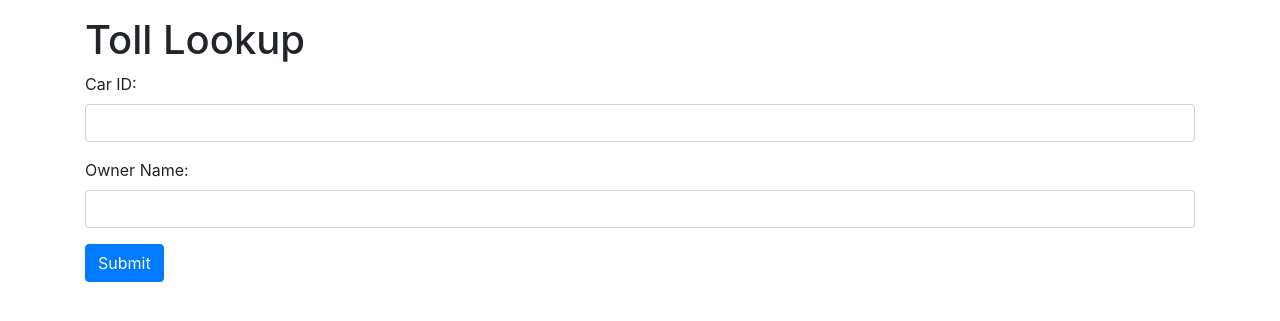
After one commit to MostafaMoradi7/Cherry_Test_Example, a Django app: page /tolls-of-car in a window 1280 px wide. The commit adds this page. Shown: the top 321 px of the page. Run offline with Django 4.2, Linux system fonts and the light colour scheme; parts of the project's set-up code (start-up, migrations or seed data) failed here and were passed over; some libraries are stand-ins or nearby versions.

Commit message:
tolls finding completed

```diff
--- a/cherry_test_example/cherry_app/funcs.py
+++ b/cherry_test_example/cherry_app/funcs.py
@@ -141,3 +141,7 @@ def get_heavy_cars(information):
         if car.id in result_set:
             result.append(car)
     return result
+
+
+def owners_cars_toll():
+    pass
--- /dev/null
+++ b/cherry_test_example/cherry_app/templates/toll-lookup.html
@@ -0,0 +1,42 @@
+<!DOCTYPE html>
+<html lang="en">
+<head>
+  <meta charset="UTF-8">
+  <title>Toll Lookup</title>
+  <!-- Bootstrap CSS -->
+  <link rel="stylesheet" href="https://stackpath.bootstrapcdn.com/bootstrap/4.3.1/css/bootstrap.min.css">
+
+  <!-- Custom CSS -->
+  <style>
+    .form-group {
+      margin-bottom: 1rem;
+    }
+  </style>
+</head>
+<body>
+  <div class="container mt-3">
+    <h1>Toll Lookup</h1>
+    <form id="car-lookup-form" method="POST" action="find_tolls">
+      {% csrf_token %}
+      <div class="form-group">
+        <label for="car-id">Car ID:</label>
+        <input type="text" class="form-control" id="car-id" name="car_id">
+      </div>
+      <div class="form-group">
+        <label for="owner-name">Owner Name:</label>
+        <input type="text" class="form-control" id="owner-name" name="owner_name">
+      </div>
+      <button type="submit" class="btn btn-primary">Submit</button>
+    </form>
+  </div>
+
+  <!-- jQuery -->
+  <script src="https://code.jquery.com/jquery-3.3.1.slim.min.js"></script>
+
+  <!-- Popper.js -->
+  <script src="https://cdnjs.cloudflare.com/ajax/libs/popper.js/1.14.7/umd/popper.min.js"></script>
+
+  <!-- Bootstrap JS -->
+  <script src="https://stackpath.bootstrapcdn.com/bootstrap/4.3.1/js/bootstrap.min.js"></script>
+</body>
+</html>
--- a/cherry_test_example/cherry_app/views.py
+++ b/cherry_test_example/cherry_app/views.py
@@ -1,4 +1,6 @@
-from django.http import HttpResponse
+import json
+
+from django.http import HttpResponse, JsonResponse
 from django.shortcuts import render
 from . import funcs
 from . import models
@@ -72,3 +74,36 @@ def call_test(request):
     for n in nodes:
         print(n.get_location_dict())
     return render(request, 'cars.html', {"message": test})
+
+
+def find_tolls_of_cars(request):
+    return render(request, 'toll-lookup.html')
+
+
+def find_tolls(request):
+    if request.method == 'POST':
+        car_id = int(request.POST.get('car_id', None))
+        owner_name = str(request.POST.get('owner_name', None))
+
+        if car_id:
+            for owner in information['owners']:
+                for car in owner.cars:
+                    if car.id == car_id:
+                        found = owner
+                        car_ids = []
+                        for c in found.cars:
+                            car_ids.append(c.id)
+                        return render(request, 'owners.html', {"found": found, "car_ids": car_ids})
+        elif owner_name:
+            for owner in information['owners']:
+                if owner.name == owner_name:
+                    found = owner
+                    car_ids = []
+                    for car in found.cars:
+                        car_ids.append(car.id)
+                    return render(request, 'owners.html', {"found": found, "car_ids": car_ids})
+
+        # if no results were found, return a message
+        return HttpResponse("No results found.")
+    else:
+        return HttpResponse("Failed!1")
--- a/cherry_test_example/cherry_test_example/urls.py
+++ b/cherry_test_example/cherry_test_example/urls.py
@@ -13,6 +13,8 @@ urlpatterns = [
     path('old-owner', views.get_old_owners_cars),
     path('test-test', views.call_test),
     path('Cars-on-road', views.get_heavy_cars),
+    path('tolls-of-car', views.find_tolls_of_cars),
+    path('find_tolls', views.find_tolls),
     # path('red-blue-cars', views.get_red_blue_cars),
     # path('red-blue-cars', views.get_red_blue_cars)
 ]
```
Also changed, not shown: cherry_test_example/cherry_app/templates/owners.html (+8 -6 lines).
